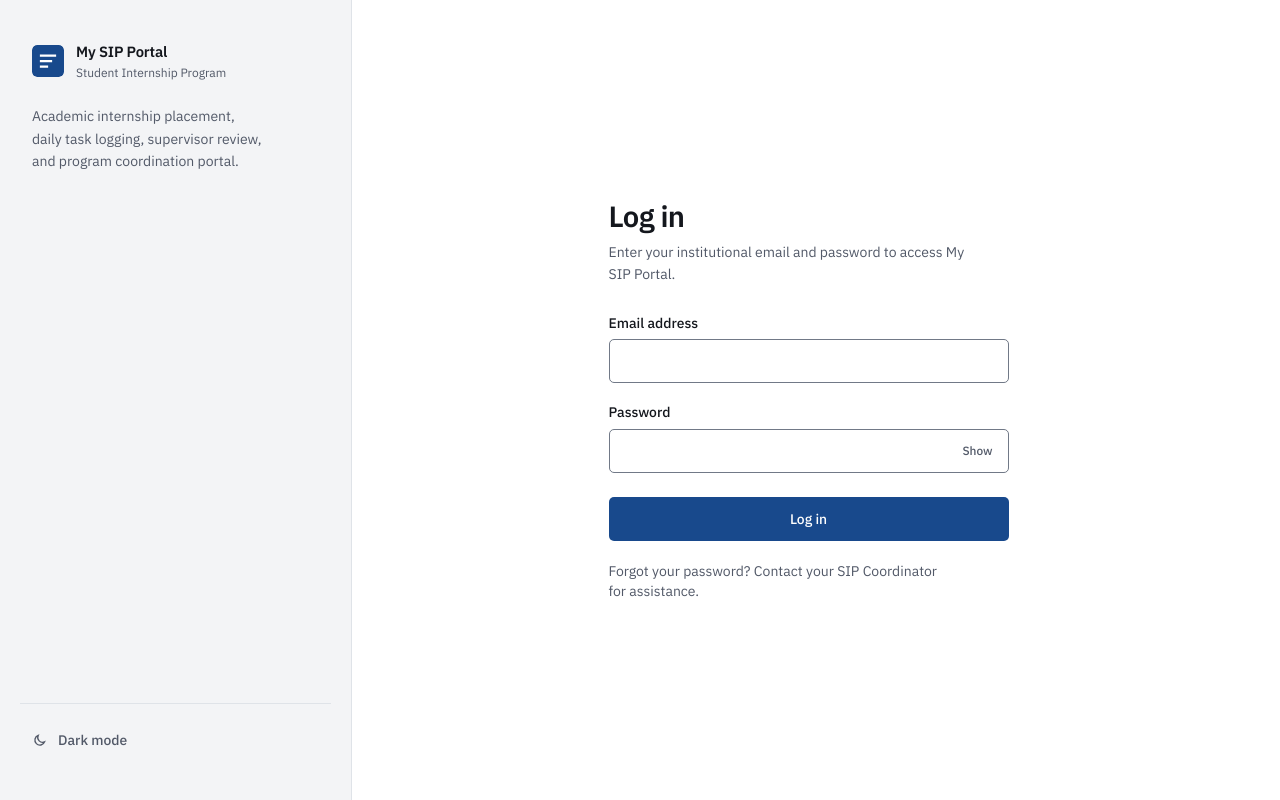
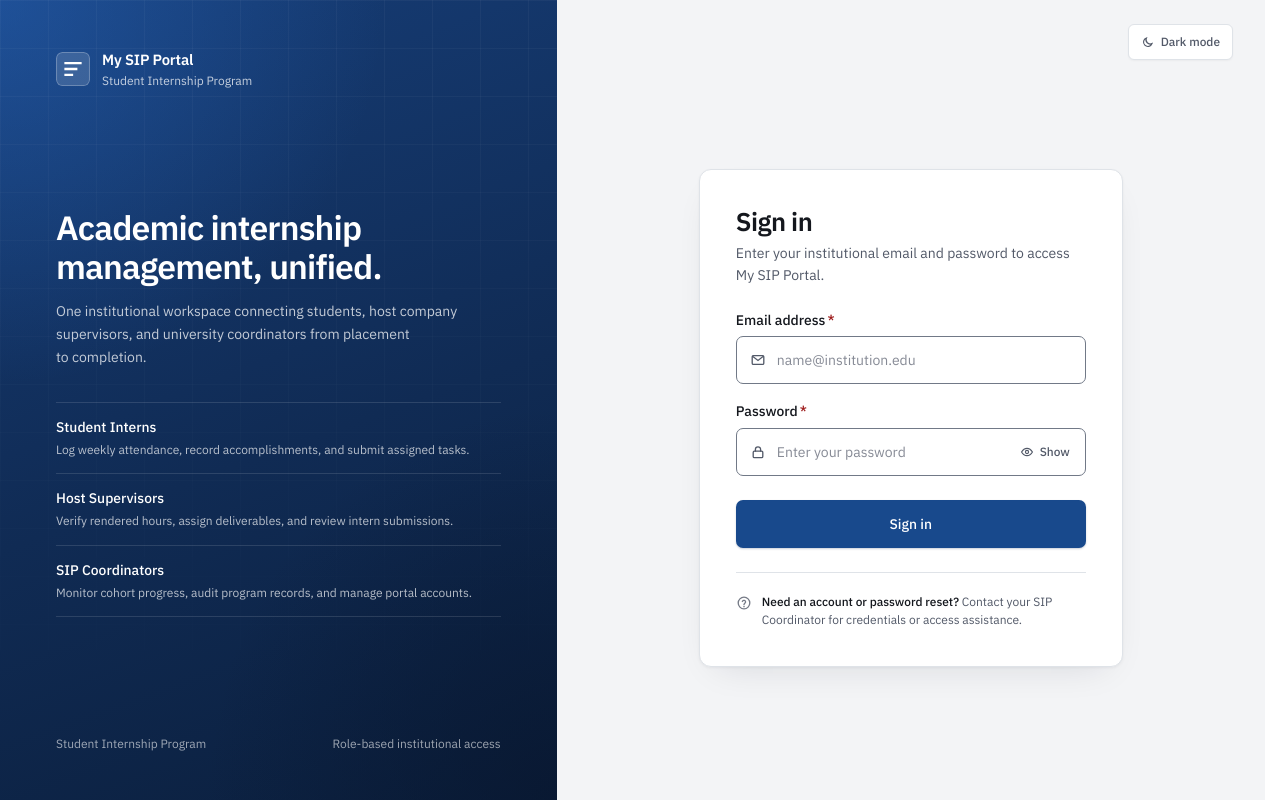
Before and after one commit to kerramirez1/My-SIP, a React (Vite) app: page /login in a window 1280 px wide. Built offline with nearby package versions, Linux system fonts and the light colour scheme; no server answers.

Commit message:
Redesign login page with institutional split layout and refined sign-in card

```diff
--- a/src/components/BrandMark.jsx
+++ b/src/components/BrandMark.jsx
@@ -1,31 +1,51 @@
-export function BrandMark({ showSubtitle = false }) {
+export function BrandMark({ showSubtitle = false, inverted = false }) {
   return (
     <div className="flex min-w-0 items-center gap-3">
       <svg
         aria-hidden="true"
         viewBox="0 0 32 32"
-        className="size-8 shrink-0 rounded-[5px]"
+        className="size-8.5 shrink-0 rounded-[6px]"
         fill="none"
       >
         <rect
           width="32"
           height="32"
-          rx="5"
-          fill="var(--color-accent-solid)"
+          rx="6"
+          fill={
+            inverted ? 'rgb(255 255 255 / 0.14)' : 'var(--color-accent-solid)'
+          }
         />
+        {inverted ? (
+          <rect
+            x="0.5"
+            y="0.5"
+            width="31"
+            height="31"
+            rx="5.5"
+            stroke="rgb(255 255 255 / 0.24)"
+          />
+        ) : null}
         <path
           d="M9 10.5H23M9 16H19M9 21.5H15"
-          stroke="var(--color-on-accent)"
+          stroke={inverted ? '#FFFFFF' : 'var(--color-on-accent)'}
           strokeWidth="2.25"
           strokeLinecap="square"
         />
       </svg>
       <div className="min-w-0">
-        <p className="truncate py-0.5 text-[0.9375rem] font-semibold leading-snug tracking-[-0.01em] text-ink">
+        <p
+          className={`truncate py-0.5 text-[0.9375rem] font-semibold leading-snug tracking-[-0.01em] ${
+            inverted ? 'text-white' : 'text-ink'
+          }`}
+        >
           My SIP Portal
         </p>
         {showSubtitle ? (
-          <p className="truncate text-xs leading-snug text-ink-muted">
+          <p
+            className={`truncate text-xs leading-snug ${
+              inverted ? 'text-white/75' : 'text-ink-muted'
+            }`}
+          >
             Student Internship Program
           </p>
         ) : null}
--- a/src/components/FormField.jsx
+++ b/src/components/FormField.jsx
@@ -11,6 +11,7 @@ export function FormField({
   autoCorrect,
   autoFocus = false,
   required = false,
+  requiredIndicator = false,
   disabled = false,
   min,
   max,
@@ -24,7 +25,9 @@ export function FormField({
   inputRef,
   value,
   onChange,
+  leadingIcon = null,
   trailingAction = null,
+  inputClassName = '',
 }) {
   const hintId = hint ? `${id}-hint` : undefined
   const errorId = validationMessage ? `${id}-error` : undefined
@@ -38,6 +41,11 @@ export function FormField({
         className="text-sm font-medium leading-[1.4] text-ink transition-colors"
       >
         {label}
+        {required && requiredIndicator ? (
+          <span aria-hidden="true" className="ms-0.5 text-error">
+            *
+          </span>
+        ) : null}
       </label>
       {hint ? (
         <span id={hintId} className="text-xs leading-[1.4] text-ink-muted">
@@ -60,10 +68,18 @@ export function FormField({
           data-error={errorId}
           value={value}
           onChange={onChange}
-          className={`${sharedClasses} min-h-24 resize-y`}
+          className={`${sharedClasses} min-h-24 resize-y ${inputClassName}`}
         />
       ) : (
         <div className="relative flex items-center">
+          {leadingIcon ? (
+            <span
+              aria-hidden="true"
+              className="pointer-events-none absolute inset-s-3.5 flex items-center text-ink-muted"
+            >
+              {leadingIcon}
+            </span>
+          ) : null}
           <input
             ref={inputRef}
             id={id}
@@ -88,7 +104,7 @@ export function FormField({
             data-error={errorId}
             value={value}
             onChange={onChange}
-            className={`${sharedClasses} min-h-11 ${trailingAction ? 'pe-18' : ''}`}
+            className={`${sharedClasses} min-h-11 ${leadingIcon ? 'ps-10' : ''} ${trailingAction ? 'pe-22' : ''} ${inputClassName}`}
           />
           {trailingAction ? (
             <div className="absolute inset-e-1.5 flex items-center">
--- a/src/components/ThemeToggleButton.jsx
+++ b/src/components/ThemeToggleButton.jsx
@@ -2,7 +2,7 @@ import { useEffect } from 'react'
 import { subscribeColorSchemeStorage, toggleColorScheme } from '../lib/theme'
 import { MoonIcon, SunIcon } from './Icons'
 
-export function ThemeToggleButton({ className = '' }) {
+export function ThemeToggleButton({ className = '', compact = false }) {
   useEffect(() => {
     return subscribeColorSchemeStorage()
   }, [])
@@ -11,15 +11,23 @@ export function ThemeToggleButton({ className = '' }) {
     <button
       type="button"
       onClick={() => toggleColorScheme()}
-      className={`flex min-h-10 w-full items-center gap-2.5 rounded-[5px] px-3 py-2 text-start text-sm font-medium text-ink-muted transition-colors hover:bg-surface hover:text-ink ${className}`}
+      className={`${
+        compact
+          ? 'inline-flex min-h-9 w-auto items-center gap-2 rounded-[6px] border border-rule bg-surface px-3 py-1.5 text-xs font-medium text-ink-muted shadow-[0_1px_2px_rgb(20_23_29/0.04)] transition-colors hover:border-input-border hover:bg-surface-subtle hover:text-ink'
+          : 'flex min-h-10 w-full items-center gap-2.5 rounded-[5px] px-3 py-2 text-start text-sm font-medium text-ink-muted transition-colors hover:bg-surface hover:text-ink'
+      } ${className}`}
     >
-      <span className="scheme-toggle-when-dark items-center gap-2.5">
-        <SunIcon className="size-4 shrink-0" />
+      <span
+        className={`scheme-toggle-when-dark items-center ${compact ? 'gap-1.5' : 'gap-2.5'}`}
+      >
+        <SunIcon className={compact ? 'size-3.5 shrink-0' : 'size-4 shrink-0'} />
         <span aria-hidden="true">Light mode</span>
         <span className="visually-hidden">Switch to light theme</span>
       </span>
-      <span className="scheme-toggle-when-light items-center gap-2.5">
-        <MoonIcon className="size-4 shrink-0" />
+      <span
+        className={`scheme-toggle-when-light items-center ${compact ? 'gap-1.5' : 'gap-2.5'}`}
+      >
+        <MoonIcon className={compact ? 'size-3.5 shrink-0' : 'size-4 shrink-0'} />
         <span aria-hidden="true">Dark mode</span>
         <span className="visually-hidden">Switch to dark theme</span>
       </span>
--- a/src/index.css
+++ b/src/index.css
@@ -1734,8 +1734,83 @@ progress.loading-spinner:indeterminate {
   cursor: not-allowed;
 }
 
+/* Institutional authentication split showcase & elevated card */
+.auth-brand-panel {
+  position: relative;
+  isolation: isolate;
+  overflow: hidden;
+  background-color: #102a52;
+  background-image:
+    radial-gradient(
+      115% 80% at 0% 0%,
+      rgb(43 108 198 / 0.42) 0%,
+      transparent 60%
+    ),
+    radial-gradient(
+      90% 70% at 100% 100%,
+      rgb(8 22 46 / 0.72) 0%,
+      transparent 70%
+    ),
+    linear-gradient(160deg, #163d77 0%, #102b54 55%, #0b1f3d 100%);
+  color: #f8fafc;
+}
+
+.auth-brand-panel::before {
+  content: "";
+  position: absolute;
+  inset: 0;
+  z-index: -1;
+  pointer-events: none;
+  background-image:
+    linear-gradient(to right, rgb(255 255 255 / 0.055) 1px, transparent 1px),
+    linear-gradient(to bottom, rgb(255 255 255 / 0.055) 1px, transparent 1px);
+  background-size: 3rem 3rem;
+  mask-image: linear-gradient(
+    180deg,
+    rgb(0 0 0 / 0.7) 0%,
+    rgb(0 0 0 / 0.16) 72%,
+    transparent 100%
+  );
+}
+
+.auth-card {
+  box-shadow:
+    0 14px 36px -18px rgb(15 23 42 / 0.14),
+    0 1px 3px rgb(15 23 42 / 0.05);
+}
+
+@container style(--resolved-scheme: dark) {
+  .auth-card {
+    box-shadow: 0 18px 42px -20px rgb(0 0 0 / 0.6);
+  }
+}
+
+.auth-btn-spinner {
+  inline-size: 1rem;
+  block-size: 1rem;
+  border-radius: 9999px;
+  border: 2px solid rgb(255 255 255 / 0.32);
+  border-block-start-color: currentColor;
+  animation: progress-spin 0.75s linear infinite;
+}
+
+@media (prefers-reduced-motion: reduce) {
+  .auth-btn-spinner {
+    animation-duration: 2.5s;
+  }
+}
+
 /* Forced Colors Mode (Windows High Contrast) fallbacks */
 @media (forced-colors: active) {
+  .auth-brand-panel {
+    background-image: none;
+    border-inline-end: 1px solid CanvasText;
+  }
+
+  .auth-card {
+    border: 1px solid CanvasText;
+    box-shadow: none;
+  }
   :where(a, button, input, textarea, select, summary, [tabindex]):focus-visible {
     outline: 2px solid Highlight;
   }
--- a/src/layouts/AuthLayout.jsx
+++ b/src/layouts/AuthLayout.jsx
@@ -2,34 +2,79 @@ import { Outlet } from 'react-router-dom'
 import { BrandMark } from '../components/BrandMark'
 import { ThemeToggleButton } from '../components/ThemeToggleButton'
 
+const PORTAL_ROLES = [
+  {
+    role: 'Student Interns',
+    summary:
+      'Log weekly attendance, record accomplishments, and submit assigned tasks.',
+  },
+  {
+    role: 'Host Supervisors',
+    summary:
+      'Verify rendered hours, assign deliverables, and review intern submissions.',
+  },
+  {
+    role: 'SIP Coordinators',
+    summary:
+      'Monitor cohort progress, audit program records, and manage portal accounts.',
+  },
+]
+
 export function AuthLayout() {
   return (
-    <div className="flex min-h-dvh flex-col bg-surface lg:grid lg:grid-cols-[22rem_1fr]">
-      <header className="flex flex-col justify-between gap-6 border-b border-rule bg-canvas px-6 pt-[max(1.25rem,env(safe-area-inset-top,0px))] pb-5 lg:border-b-0 lg:border-e lg:px-8 lg:py-10">
-        <div className="flex items-start justify-between gap-6 lg:block">
-          <div className="min-w-0 space-y-6">
-            <BrandMark showSubtitle />
-            <p className="hidden max-w-[28ch] text-sm leading-[1.6] text-ink-muted lg:block">
-              Academic internship placement, daily task logging, supervisor
-              review, and program coordination portal.
+    <div className="flex min-h-dvh flex-col bg-canvas lg:grid lg:grid-cols-[minmax(25rem,44%)_1fr]">
+      <aside
+        aria-label="About My SIP Portal"
+        className="auth-brand-panel hidden lg:flex lg:flex-col lg:justify-between lg:px-10 lg:py-10 xl:px-14 xl:py-12"
+      >
+        <BrandMark showSubtitle inverted />
+
+        <div className="my-auto max-w-[28rem] space-y-8 py-10">
+          <div className="space-y-3.5">
+            <h2 className="text-[clamp(1.75rem,1.25rem+1.1vw,2.25rem)] font-semibold leading-[1.15] tracking-[-0.025em] text-white">
+              Academic internship management, unified.
+            </h2>
+            <p className="text-sm leading-[1.65] text-white/75">
+              One institutional workspace connecting students, host company
+              supervisors, and university coordinators from placement to
+              completion.
             </p>
           </div>
-          <div className="shrink-0 lg:hidden">
-            <ThemeToggleButton />
+
+          <dl className="divide-y divide-white/12 border-y border-white/12">
+            {PORTAL_ROLES.map((item) => (
+              <div key={item.role} className="py-3.5">
+                <dt className="text-sm font-medium text-white">{item.role}</dt>
+                <dd className="mt-1 text-xs leading-[1.55] text-white/70">
+                  {item.summary}
+                </dd>
               </div>
+            ))}
+          </dl>
         </div>
-        <div className="hidden lg:block">
-          <div className="-mx-3 border-t border-rule pt-4">
-            <ThemeToggleButton />
+
+        <div className="flex items-center justify-between gap-4 text-xs text-white/60">
+          <span>Student Internship Program</span>
+          <span>Role-based institutional access</span>
         </div>
+      </aside>
+
+      <div className="flex min-h-dvh min-w-0 flex-1 flex-col">
+        <header className="flex items-center justify-between gap-4 px-5 pt-[max(1rem,env(safe-area-inset-top,0px))] pb-3 sm:px-8 lg:justify-end lg:py-6">
+          <div className="min-w-0 lg:hidden">
+            <BrandMark showSubtitle />
+          </div>
+          <div className="shrink-0">
+            <ThemeToggleButton compact />
           </div>
         </header>
 
-      <main className="flex min-w-0 flex-1 items-start justify-center px-6 py-10 sm:px-12 lg:items-center lg:px-20">
-        <div className="w-full max-w-[25rem]">
+        <main className="flex flex-1 items-start justify-center px-5 pt-4 pb-10 sm:px-8 lg:items-center lg:px-14 lg:pb-16">
+          <div className="auth-card w-full max-w-[26.5rem] rounded-[12px] border border-rule bg-surface p-6 sm:p-8 lg:p-9">
             <Outlet />
           </div>
         </main>
       </div>
+    </div>
   )
 }
--- a/src/pages/auth/LoginPage.jsx
+++ b/src/pages/auth/LoginPage.jsx
@@ -8,8 +8,96 @@ import { supabase } from '../../lib/supabaseClient'
 import { useDocumentTitle } from '../../lib/useDocumentTitle'
 import { useFormValidationSync } from '../../lib/useFormValidationSync'
 
+function MailIcon({ className = 'size-4 shrink-0' }) {
+  return (
+    <svg
+      aria-hidden="true"
+      viewBox="0 0 20 20"
+      className={className}
+      fill="none"
+      stroke="currentColor"
+      strokeWidth="1.65"
+    >
+      <rect x="2.75" y="4.5" width="14.5" height="11" rx="1.5" />
+      <path d="m3.5 5.5 6.5 5 6.5-5" strokeLinecap="square" />
+    </svg>
+  )
+}
+
+function LockIcon({ className = 'size-4 shrink-0' }) {
+  return (
+    <svg
+      aria-hidden="true"
+      viewBox="0 0 20 20"
+      className={className}
+      fill="none"
+      stroke="currentColor"
+      strokeWidth="1.65"
+    >
+      <rect x="4" y="9" width="12" height="8" rx="1.5" />
+      <path
+        d="M6.75 9V6.75a3.25 3.25 0 0 1 6.5 0V9"
+        strokeLinecap="square"
+      />
+    </svg>
+  )
+}
+
+function EyeIcon({ className = 'size-4 shrink-0' }) {
+  return (
+    <svg
+      aria-hidden="true"
+      viewBox="0 0 20 20"
+      className={className}
+      fill="none"
+      stroke="currentColor"
+      strokeWidth="1.65"
+    >
+      <path d="M2.25 10s3-5.25 7.75-5.25S17.75 10 17.75 10s-3 5.25-7.75 5.25S2.25 10 2.25 10Z" />
+      <circle cx="10" cy="10" r="2.25" />
+    </svg>
+  )
+}
+
+function EyeOffIcon({ className = 'size-4 shrink-0' }) {
+  return (
+    <svg
+      aria-hidden="true"
+      viewBox="0 0 20 20"
+      className={className}
+      fill="none"
+      stroke="currentColor"
+      strokeWidth="1.65"
+    >
+      <path
+        d="M3.25 3.25 16.75 16.75M8.25 8.4a2.25 2.25 0 0 0 3.35 3.1M5.6 5.9C3.6 7.3 2.25 10 2.25 10s3 5.25 7.75 5.25c1.55 0 2.95-.45 4.1-1.15M10 4.75c4.75 0 7.75 5.25 7.75 5.25a14.4 14.4 0 0 1-1.75 2.35"
+        strokeLinecap="square"
+      />
+    </svg>
+  )
+}
+
+function HelpCircleIcon({ className = 'size-4 shrink-0' }) {
+  return (
+    <svg
+      aria-hidden="true"
+      viewBox="0 0 20 20"
+      className={className}
+      fill="none"
+      stroke="currentColor"
+      strokeWidth="1.65"
+    >
+      <circle cx="10" cy="10" r="7.25" />
+      <path
+        d="M8.1 7.8a2.1 2.1 0 0 1 3.9 1.05c0 1.35-2 1.7-2 3.15M10 14.5h.01"
+        strokeLinecap="square"
+      />
+    </svg>
+  )
+}
+
 export function LoginPage() {
-  useDocumentTitle('Log in')
+  useDocumentTitle('Sign in')
 
   const navigate = useNavigate()
   const { user, profile, loading } = useAuth()
@@ -98,14 +186,14 @@ export function LoginPage() {
 
   return (
     <section aria-labelledby="login-heading">
-      <header className="mb-7">
+      <header className="mb-6">
         <h1
           id="login-heading"
-          className="ledger-title text-[clamp(1.5rem,1.25rem+0.75vw,1.875rem)] font-semibold leading-[1.2] tracking-[-0.02em] text-ink"
+          className="ledger-title text-[1.625rem] font-semibold leading-[1.2] tracking-[-0.02em] text-ink"
         >
-          Log in
+          Sign in
         </h1>
-        <p className="mt-2 text-sm leading-[1.55] text-ink-muted">
+        <p className="mt-1.5 text-sm leading-[1.55] text-ink-muted">
           Enter your institutional email and password to access My SIP Portal.
         </p>
       </header>
@@ -118,7 +206,7 @@ export function LoginPage() {
         ref={formRef}
         onSubmit={handleSubmit}
         method="post"
-        className="space-y-5"
+        className="space-y-4.5"
       >
         <FormField
           id="email"
@@ -131,8 +219,12 @@ export function LoginPage() {
           autoCapitalize="none"
           autoCorrect="off"
           enterKeyHint="next"
+          placeholder="name@institution.edu"
           required
+          requiredIndicator
           validationMessage="Enter an email address in the format you@example.com."
+          leadingIcon={<MailIcon className="size-4" />}
+          inputClassName="min-h-12 rounded-[7px]"
           value={email}
           onChange={(event) => {
             setEmail(event.target.value)
@@ -148,8 +240,12 @@ export function LoginPage() {
             type={showPassword ? 'text' : 'password'}
             autoComplete="current-password"
             enterKeyHint="done"
+            placeholder="Enter your password"
             required
+            requiredIndicator
             validationMessage="Enter your password."
+            leadingIcon={<LockIcon className="size-4" />}
+            inputClassName="min-h-12 rounded-[7px]"
             value={password}
             onChange={(event) => {
               setPassword(event.target.value)
@@ -162,9 +258,14 @@ export function LoginPage() {
                 aria-label={showPassword ? 'Hide password' : 'Show password'}
                 aria-describedby="toggle-password-warning"
                 onClick={() => setShowPassword((prev) => !prev)}
-                className="inline-flex min-h-8 min-w-12 items-center justify-center rounded-[4px] px-2.5 text-xs font-medium text-ink-muted hover:bg-surface-subtle hover:text-ink"
+                className="inline-flex min-h-8.5 items-center justify-center gap-1.5 rounded-[5px] px-2.5 text-xs font-medium text-ink-muted hover:bg-surface-subtle hover:text-ink"
               >
-                {showPassword ? 'Hide' : 'Show'}
+                {showPassword ? (
+                  <EyeOffIcon className="size-3.5" />
+                ) : (
+                  <EyeIcon className="size-3.5" />
+                )}
+                <span aria-hidden="true">{showPassword ? 'Hide' : 'Show'}</span>
               </button>
             }
           />
@@ -173,20 +274,33 @@ export function LoginPage() {
           </span>
         </div>
 
-        <div className="pt-1">
+        <div className="pt-1.5">
           <button
             type="submit"
             disabled={submitting}
-            className="inline-flex min-h-11 w-full items-center justify-center rounded-[5px] bg-accent-solid px-4 py-2.5 text-sm font-medium text-on-accent hover:bg-accent-solid-hover disabled:cursor-not-allowed disabled:opacity-65"
+            className="inline-flex min-h-12 w-full items-center justify-center gap-2 rounded-[7px] bg-accent-solid px-4 py-2.5 text-sm font-medium text-on-accent shadow-[0_1px_2px_rgb(16_42_82/0.22)] hover:bg-accent-solid-hover disabled:cursor-not-allowed disabled:opacity-65"
           >
-            {submitting ? 'Logging in…' : 'Log in'}
+            {submitting ? (
+              <>
+                <span aria-hidden="true" className="auth-btn-spinner" />
+                <span>Signing in…</span>
+              </>
+            ) : (
+              'Sign in'
+            )}
           </button>
         </div>
+      </form>
 
-        <p className="text-sm text-ink-muted">
-          Forgot your password? Contact your SIP Coordinator for assistance.
+      <footer className="mt-6 flex items-start gap-2.5 border-t border-rule pt-5 text-xs leading-[1.55] text-ink-muted">
+        <HelpCircleIcon className="mt-0.5 size-4 shrink-0 text-ink-muted/80" />
+        <p>
+          <span className="font-medium text-ink">
+            Need an account or password reset?
+          </span>{' '}
+          Contact your SIP Coordinator for credentials or access assistance.
         </p>
-      </form>
+      </footer>
     </section>
   )
 }
```
Lines whose indentation alone changed are shown as unchanged.
